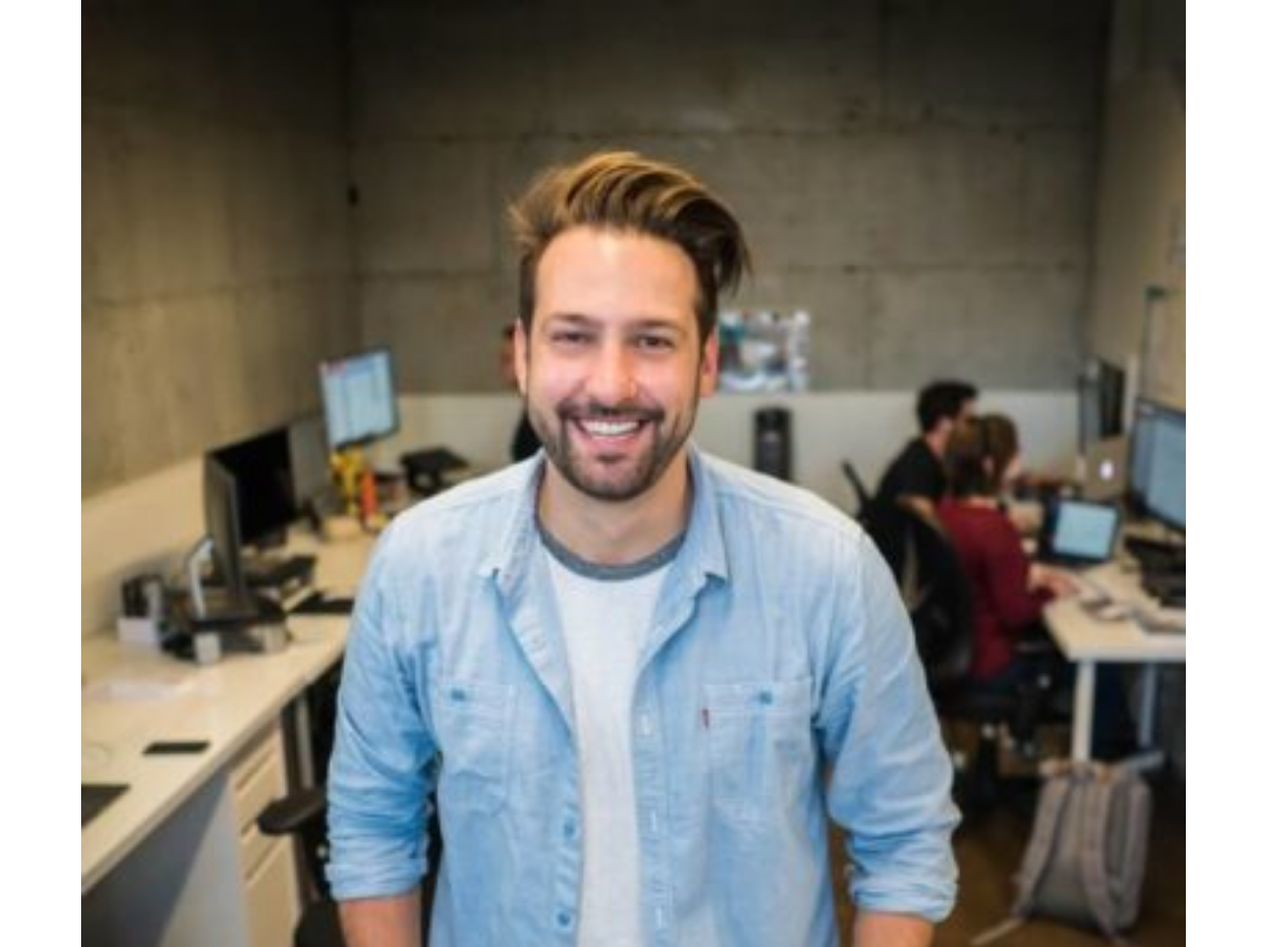
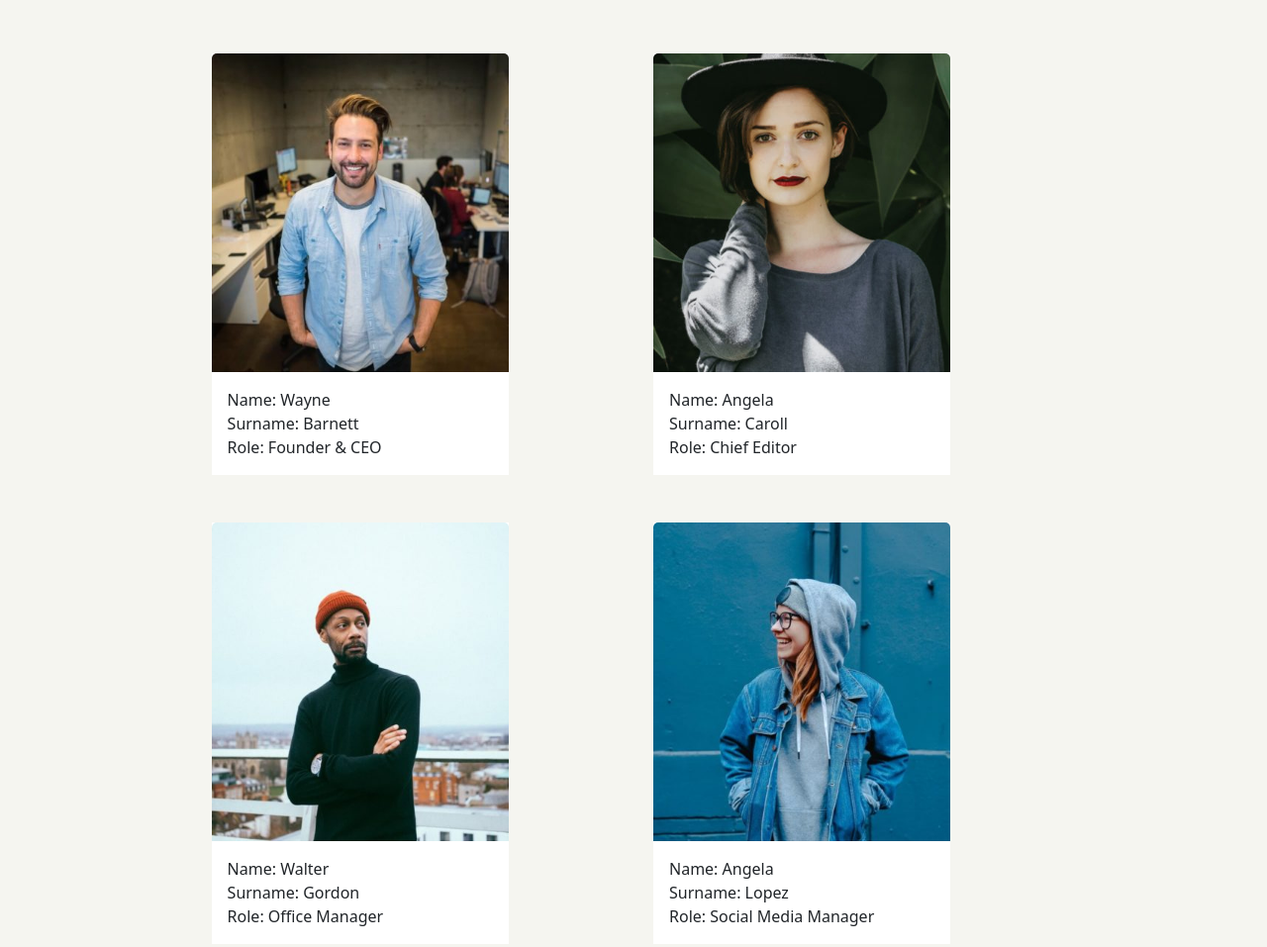
Before and after one commit to ariannadrovandi/js-our-team, a plain HTML site: page index.html in a window 1280 px wide. Shown: the top 957 px of the page at 99% size. Drawn offline with nearby package versions, Linux system fonts and the light colour scheme.

Commit message:
added cicle for and css properties

```diff
--- a/index.html
+++ b/index.html
@@ -12,7 +12,7 @@
 <body>
 
     <div class="container">
-        <div class="row">
+        <div class="row ad-row d-flex justify-content-around">
             <img src="./img/wayne-barnett-founder-ceo.jpg" alt="wayne">
             <img src="./img/angela-caroll-chief-editor.jpg" alt="angela c">
             <img src="./img/walter-gordon-office-manager.jpg" alt="walter">
--- a/js/script.js
+++ b/js/script.js
@@ -1,14 +1,14 @@
 /*
 Utilizzando i dati forniti, creare un array di oggetti per rappresentare
 i membri del team.
-Ogni membro è caratterizzato dalle seguenti informazioni: nome,
+Ogni membro è caratterizzato dalle seguenti informazioni: name,
 ruolo e foto.
 
 MILESTONE 0:
 Creare l’array di oggetti con le informazioni fornite.
 
 MILESTONE 1:
-Stampare su console, per ogni membro del team, le informazioni di nome,
+Stampare su console, per ogni membro del team, le informazioni di name,
 ruolo e la stringa della foto
 
 MILESTONE 2:
@@ -67,12 +67,12 @@ const team = [ // array con dentro degli oggetti
 <div class="col">
     <div class="card">
         <div>
-            <img class="card-img-top" src="img/${teamMate.image}" alt=" ${student.nome} ${student.cognome}">
+            <img class="card-img-top" src="img/${teamMate.image}" alt=" ${teamMate.name} ${teamMate.surname}">
         </div>
         <div class="card-body">
-            <div><span>nome:</span> ${teamMate.name}</div>
-            <div><span>cognome:</span> ${teamMate.surname}</div>
-            <div><span>età:</span> ${teamMate.rolevcvcvcvcxvdx}</div>
+            <div><span>name:</span> ${teamMate.name}</div>
+            <div><span>surname:</span> ${teamMate.surname}</div>
+            <div><span>role:</span> ${teamMate.role}</div>
         </div>
     </div>
 </div>
@@ -80,10 +80,35 @@ const team = [ // array con dentro degli oggetti
 */
 
 
-// ciclo che mi stampa gli oggetti dentro l'array e le relative proprietà
+// ciclo che mi stampa gli oggetti dentro l'array e le relative proprirole
 for (let i = 0; i < team.length; i++){
     console.log(team[i]);
     console.log('name:' + team[i].name);
     console.log('surname:' + team[i].surname);
     console.log('role:' + team[i].role);
 };
+
+// ciclo che mi stampa gli oggetti dentro la row
+const row = document.querySelector('.row');
+let rowHtml = '';
+for (let i = 0; i < team.length; i++){
+   const teamMate = team[i];
+   const tpl = `
+   <div class="col">
+       <div class="card ad-card my-4 mx-2 border-0 rounded-0">
+           <div>
+               <img class="card-img-top" src="img/${teamMate.image}" alt=" ${teamMate.name} ${teamMate.surname} ${teamMate.role}">
+           </div>
+           <div class="card-body">
+               <div><span>Name:</span> ${teamMate.name}</div>
+               <div><span>Surname:</span> ${teamMate.surname}</div>
+               <div><span>Role:</span> ${teamMate.role}</div>
+           </div>
+       </div>
+   </div>
+   `;
+   rowHtml += tpl;
+};
+
+console.log(rowHtml);
+row.innerHTML = rowHtml;
--- a/style/style.css
+++ b/style/style.css
@@ -0,0 +1,12 @@
+body{
+    background-color: #F5F5F0;
+}
+
+.ad-row{
+    width: 80%;
+    margin: 30px auto;
+}
+
+.ad-card{
+    width: 300px;
+}
```
